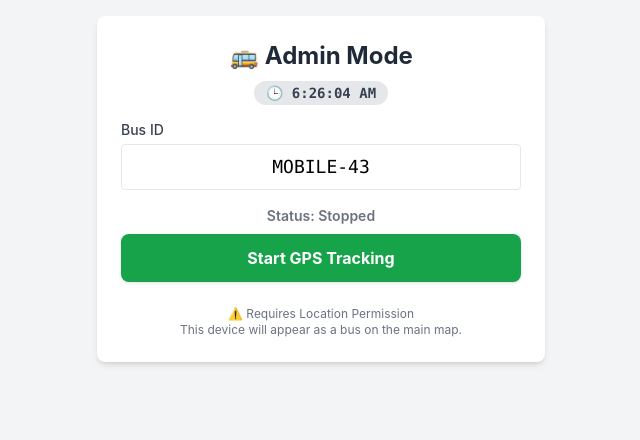
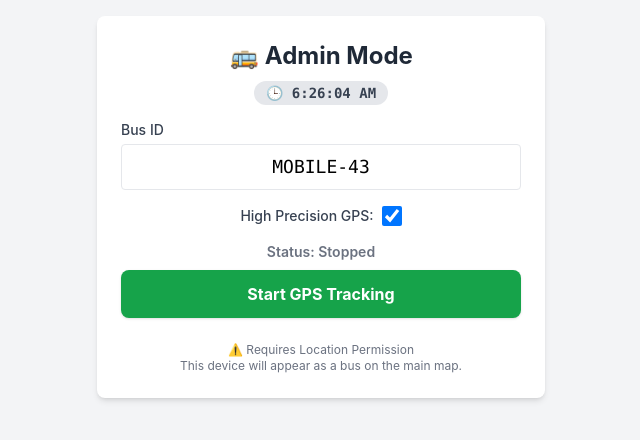
Before and after one commit to Rk0504/TrackNGo, a React (Vite) app: page /#/driver in a window 1280 px wide. Shown: the top 440 px of the page, without its empty margins (319-959 px from the left). Built offline with nearby package versions, Linux system fonts and the light colour scheme; no server answers.

Commit message:
Update Driver Mode with High Accuracy Toggle and Accuracy Debug Info

```diff
--- a/src/pages/DriverMode.jsx
+++ b/src/pages/DriverMode.jsx
@@ -43,6 +43,8 @@ function DriverMode() {
         }
     };
 
+    const [highAccuracy, setHighAccuracy] = useState(true);
+
     const startTracking = async () => {
         if (!navigator.geolocation) {
             setError('Geolocation is not supported by your browser');
@@ -57,9 +59,9 @@ function DriverMode() {
         await requestWakeLock();
 
         const options = {
-            enableHighAccuracy: true,
-            timeout: 30000, // Increased to 30s to fix "Timeout expired" on mobile
-            maximumAge: 2000 // Allow cached positions up to 2s
+            enableHighAccuracy: highAccuracy,
+            timeout: 15000,
+            maximumAge: 0
         };
 
         watchIdRef.current = navigator.geolocation.watchPosition(
@@ -90,7 +92,7 @@ function DriverMode() {
     };
 
     const handlePosition = async (position) => {
-        const { latitude, longitude, speed, heading } = position.coords;
+        const { latitude, longitude, speed, heading, accuracy } = position.coords;
         const timestamp = Math.floor(Date.now() / 1000);
 
         // MANUAL SPEED CALCULATION FALLBACK
@@ -119,7 +121,7 @@ function DriverMode() {
         }
 
         // Use GPS speed if available, else usage manual speed
-        // Filter out extreme jumps (teleportation) > 120 km/h manually
+        // Filter out extreme jumps (teleportation) > 150 km/h manually
         if (manualSpeed > 150) manualSpeed = 0;
 
         let currentSpeed = (speed !== null && speed !== undefined)
@@ -136,6 +138,7 @@ function DriverMode() {
             lat: latitude.toFixed(6),
             lng: longitude.toFixed(6),
             speed: currentSpeed,
+            accuracy: Math.round(accuracy),
             timestamp: new Date().toLocaleTimeString()
         });
 
@@ -224,6 +227,17 @@ function DriverMode() {
                     />
                 </div>
 
+                <div className="mb-4 flex items-center justify-center space-x-2">
+                    <label className="text-sm font-medium text-gray-700">High Precision GPS:</label>
+                    <input
+                        type="checkbox"
+                        checked={highAccuracy}
+                        onChange={(e) => setHighAccuracy(e.target.checked)}
+                        disabled={isTracking}
+                        className="h-5 w-5 text-green-600 rounded"
+                    />
+                </div>
+
                 {error && (
                     <div className="bg-red-100 border border-red-400 text-red-700 px-4 py-3 rounded mb-4 text-sm">
                         {error}
@@ -268,6 +282,9 @@ function DriverMode() {
                             <span className="text-gray-500">Longitude:</span>
                             <span className="font-bold">{location.lng}</span>
                         </div>
+                        <div className="flex justify-between text-xs text-gray-500 border-b pb-2 mb-2">
+                            <span>GPS Accuracy: ±{location.accuracy}m</span>
+                        </div>
                         <div className="flex justify-between items-center border-b pb-2">
                             <span className="text-gray-500">Speed:</span>
                             <span className="font-bold text-xl">{Math.round(location.speed)} km/h</span>
```
